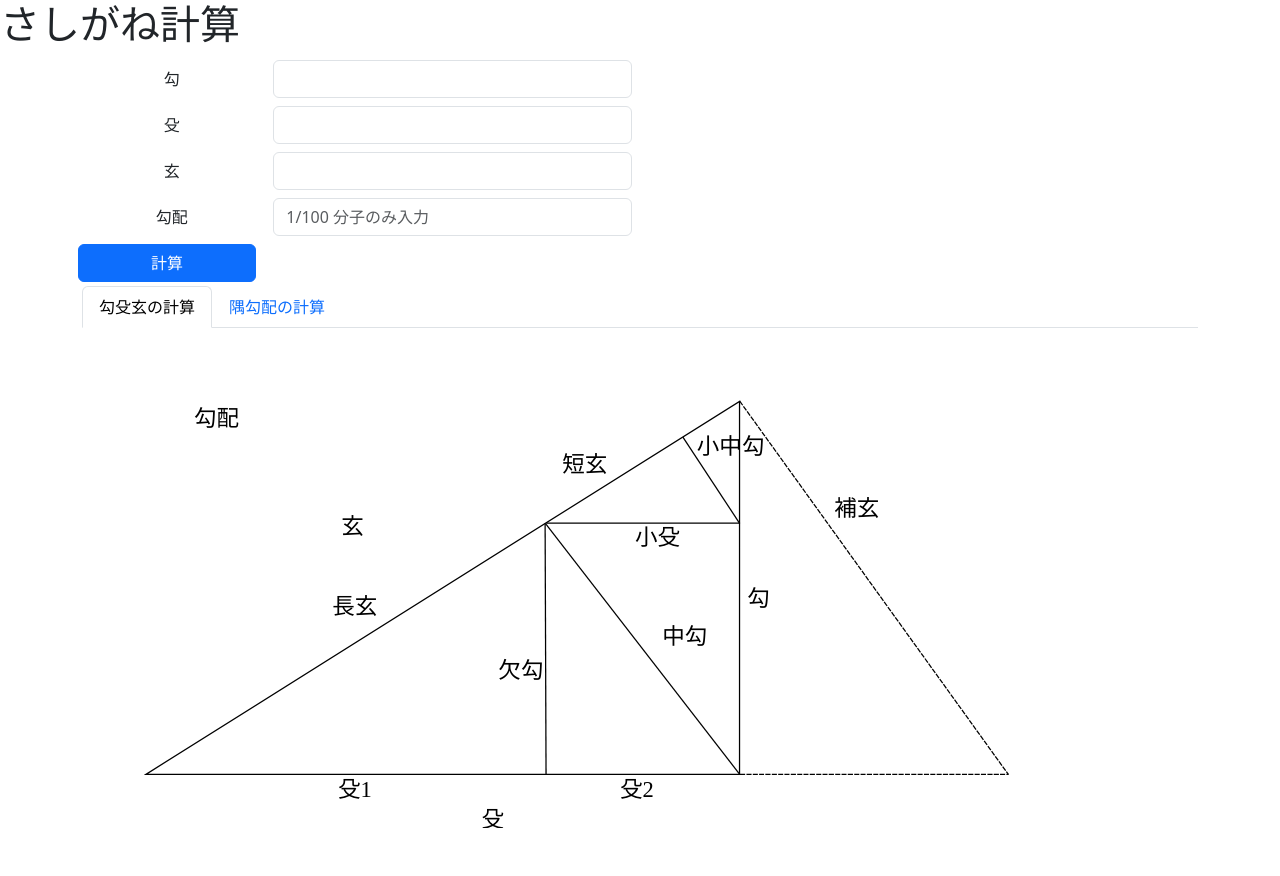
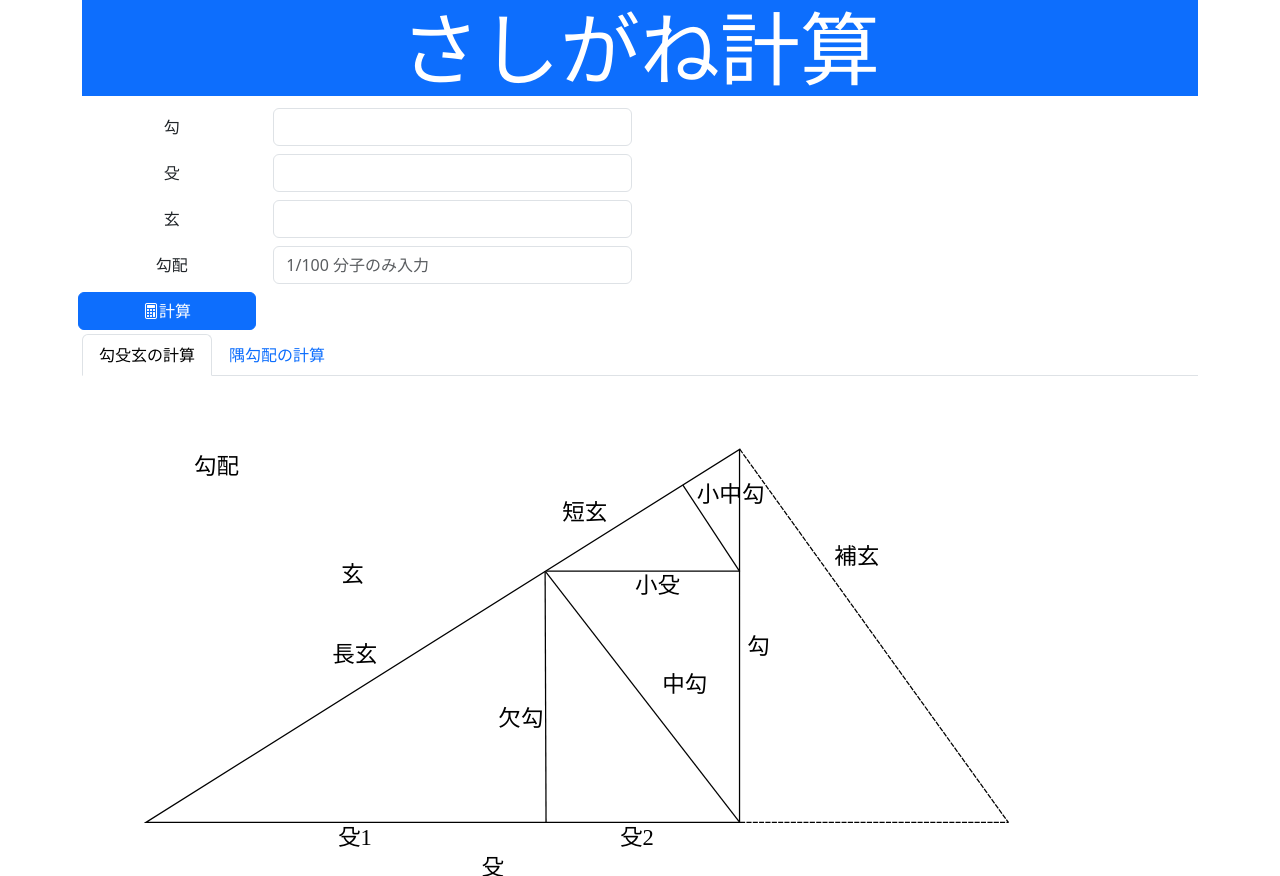
Before and after one commit to boonx4m312s/koucogen, a plain HTML site: page index.html in a window 1280 px wide. Before the commit the page ends 828 px from the top, so only its background shows below. Drawn offline with nearby package versions, Linux system fonts and the light colour scheme.

Commit message:
css custom

```diff
--- a/index.html
+++ b/index.html
@@ -10,9 +10,8 @@
 </head>
 
 <body>
-
-  <h1>さしがね計算</h1>
   <div class="container text-center">
+    <h1 class="display-1 bg-primary text-white">さしがね計算</h1>
     <div class="row g-3 align-items-center p-1">
       <label for="inputEmail3" class="col-form-label col-2">勾</label>
       <div class="col col-md-4">
@@ -41,7 +40,7 @@
       </div>
     </div>
     <div class="row g-3 align-items-center p-1 col-md-2">
-      <button type="button" id="button1" class="btn btn-primary">計算</button>
+      <button type="button" id="button1" class="bi bi-calculator btn btn-primary">計算</button>
     </div>
 
     <ul class="nav nav-tabs">
@@ -269,6 +268,7 @@
   <script src="https://cdn.jsdelivr.net/npm/bootstrap@5.3.0/dist/js/bootstrap.bundle.min.js"
     integrity="sha384-geWF76RCwLtnZ8qwWowPQNguL3RmwHVBC9FhGdlKrxdiJJigb/j/68SIy3Te4Bkz"
     crossorigin="anonymous"></script>
+  <link rel="stylesheet" href="https://cdn.jsdelivr.net/npm/bootstrap-icons@1.11.3/font/bootstrap-icons.min.css">
 </body>
 
 </html>
```
